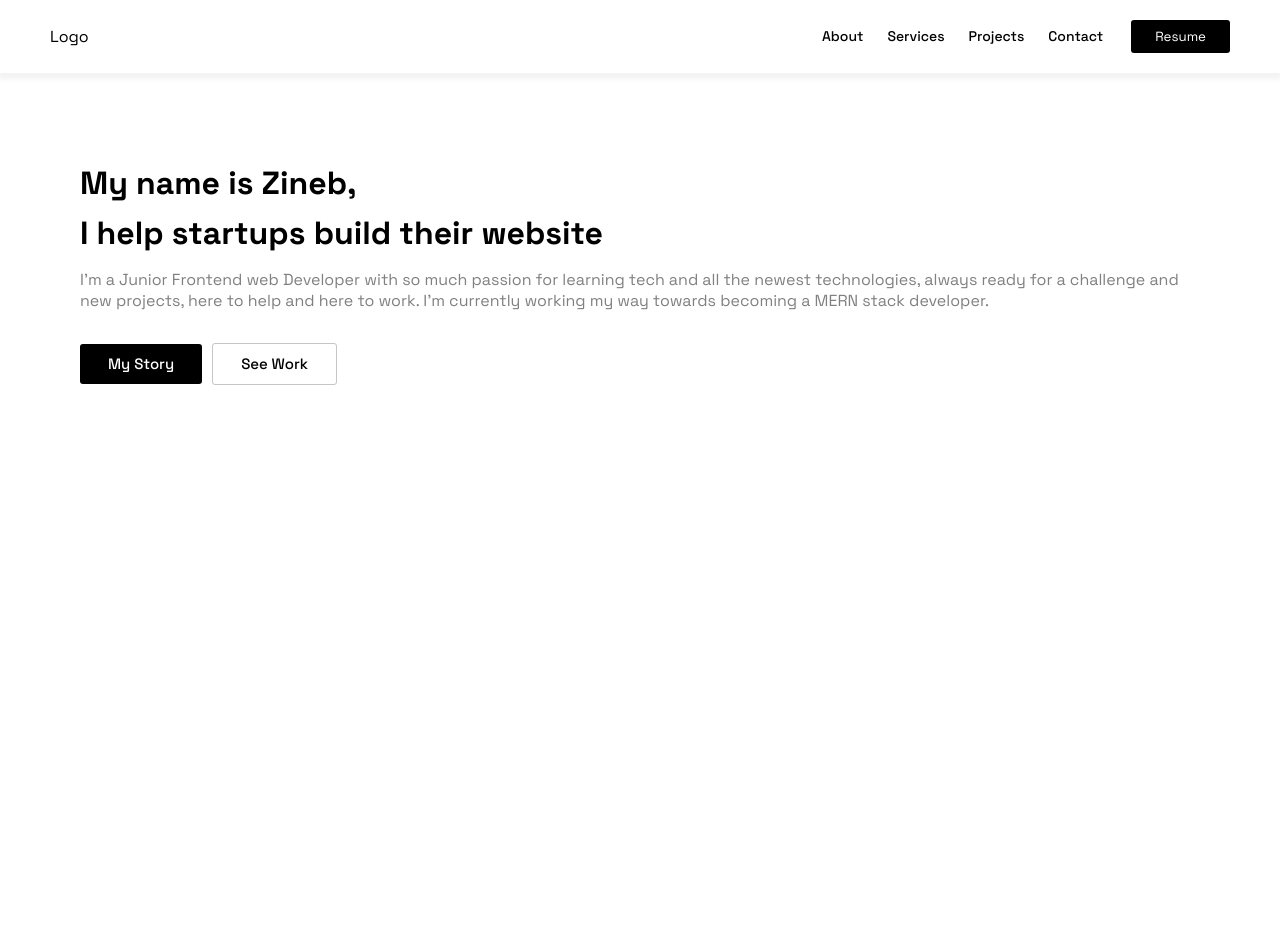
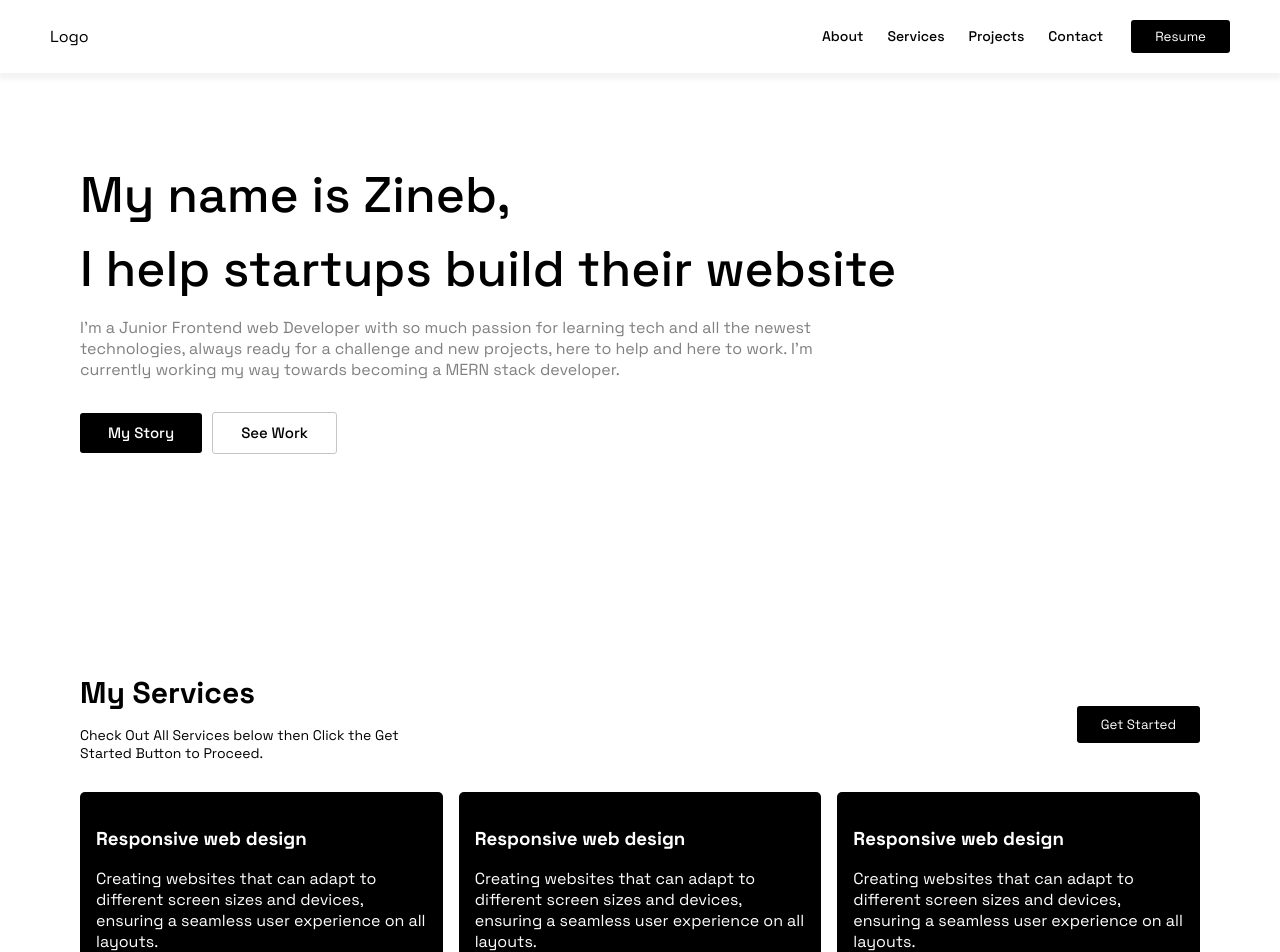
Before and after one commit to wx-it/new-portfolio, a React (Create React App) app: page / in a window 1280 px wide. Shown: the top 952 px of the page. Before the commit the page ends 800 px from the top, so only its background shows below. Built offline with nearby package versions, Linux system fonts and the light colour scheme.

Commit message:
working on services section + edit on header

```diff
--- a/src/App.js
+++ b/src/App.js
@@ -1,6 +1,7 @@
 import { useState, useEffect } from "react";
 import Navbar from "./components/navbar/Navbar";
 import Header from "./components/header/Header";
+import Services from "./components/services/Services";
 function App() {
   const [loading, setLoading] = useState(false);
 
@@ -14,7 +15,10 @@ function App() {
   return (
     <div>
       <Navbar />
-      <Header />
+      <div className="container">
+        <Header />
+        <Services />
+      </div>
     </div>
   );
 }
--- a/src/components/header/header.css
+++ b/src/components/header/header.css
@@ -1,18 +1,22 @@
 .header {
   width: 100%;
+  height: 600px;
   display: flex;
   align-items: flex-start;
   justify-content: flex-start;
   flex-direction: column;
-  padding: 5rem;
+  padding: 5rem 0;
 }
 
 .header div h1 {
   margin: 10px 0;
+  font-size: 50px;
+  font-weight: 500;
 }
 
 .header div p {
   color: gray;
+  max-width: 800px;
 }
 
 .header div button {
--- /dev/null
+++ b/src/components/services/Services.jsx
@@ -0,0 +1,45 @@
+import React from "react";
+import "./services.css";
+
+const Services = () => {
+  return (
+    <div className="services">
+      <section>
+        <div>
+          <h2>My Services</h2>
+          <p>
+            Check Out All Services below then Click the Get Started Button to
+            Proceed.
+          </p>
+        </div>
+        <button>Get Started</button>
+      </section>
+
+      <div className="services-cards">
+        <div className="service">
+          <h3>Responsive web design</h3>
+          <p>
+            Creating websites that can adapt to different screen sizes and
+            devices, ensuring a seamless user experience on all layouts.
+          </p>
+        </div>
+        <div className="service">
+          <h3>Responsive web design</h3>
+          <p>
+            Creating websites that can adapt to different screen sizes and
+            devices, ensuring a seamless user experience on all layouts.
+          </p>
+        </div>
+        <div className="service">
+          <h3>Responsive web design</h3>
+          <p>
+            Creating websites that can adapt to different screen sizes and
+            devices, ensuring a seamless user experience on all layouts.
+          </p>
+        </div>
+      </div>
+    </div>
+  );
+};
+
+export default Services;
--- /dev/null
+++ b/src/components/services/services.css
@@ -0,0 +1,43 @@
+.services section {
+  display: flex;
+  align-items: center;
+  justify-content: space-between;
+  width: 100%;
+}
+
+.services section div h2 {
+  margin: 0;
+  font-size: 30px;
+}
+
+.services section div p {
+  font-size: 14px;
+  max-width: 350px;
+}
+
+.services section button {
+  background-color: black;
+  color: white;
+  border: none;
+  padding: 0.65rem 1.5rem;
+  border-radius: 3px;
+  cursor: pointer;
+  font-family: inherit;
+}
+
+.services-cards {
+  display: grid;
+  align-items: center;
+  justify-content: center;
+  grid-template-columns: repeat(auto-fit, minmax(180px, 1fr));
+  gap: 1rem;
+  width: 100%;
+  margin-top: 1rem;
+}
+
+.service {
+  background-color: black;
+  border-radius: 5px;
+  padding: 1rem;
+  color: white;
+}
--- a/src/index.css
+++ b/src/index.css
@@ -9,3 +9,7 @@ body{
     padding: 0;
     font-family: 'Space Grotesk', sans-serif;
 }
+
+.container{
+    padding: 0 5rem;
+}
```
